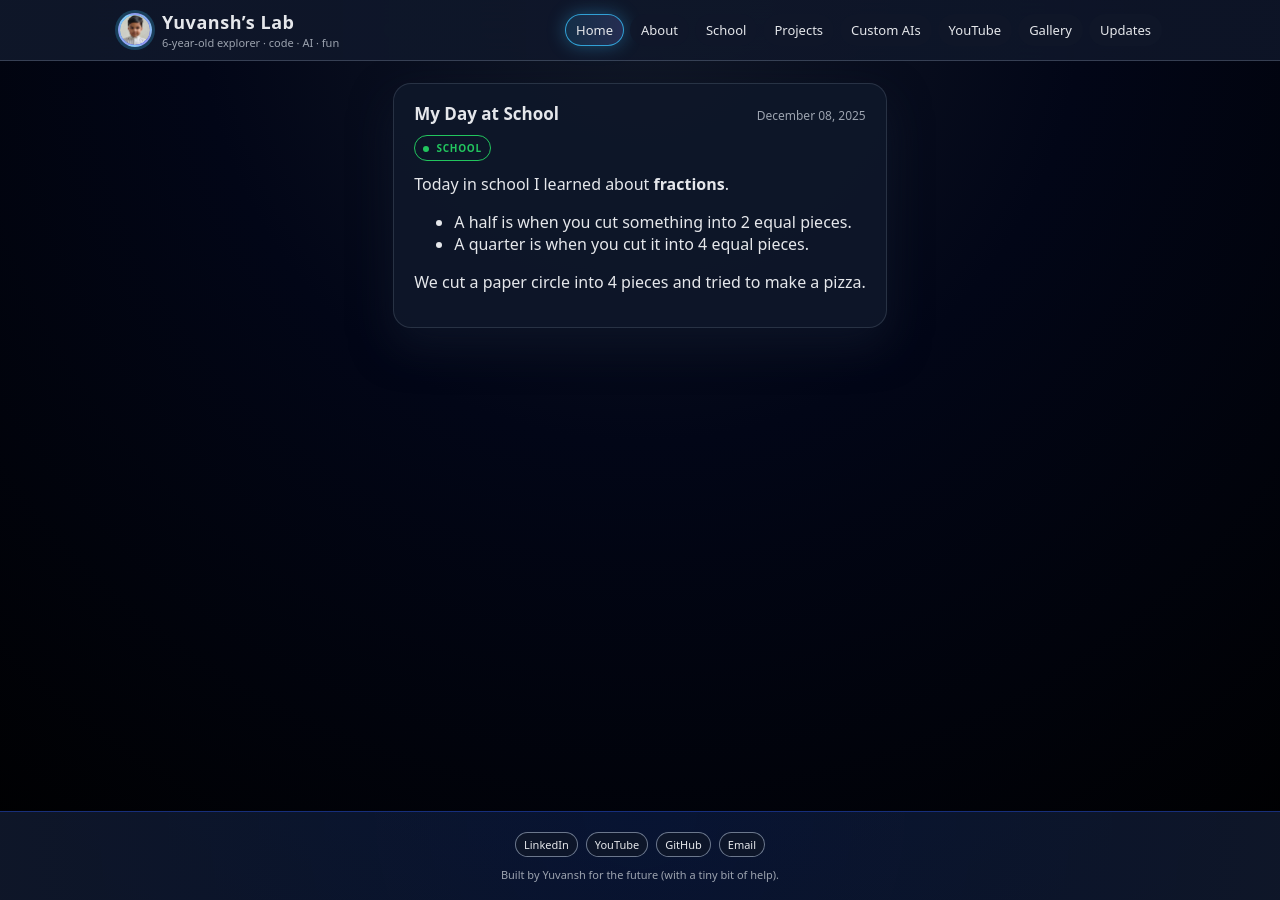
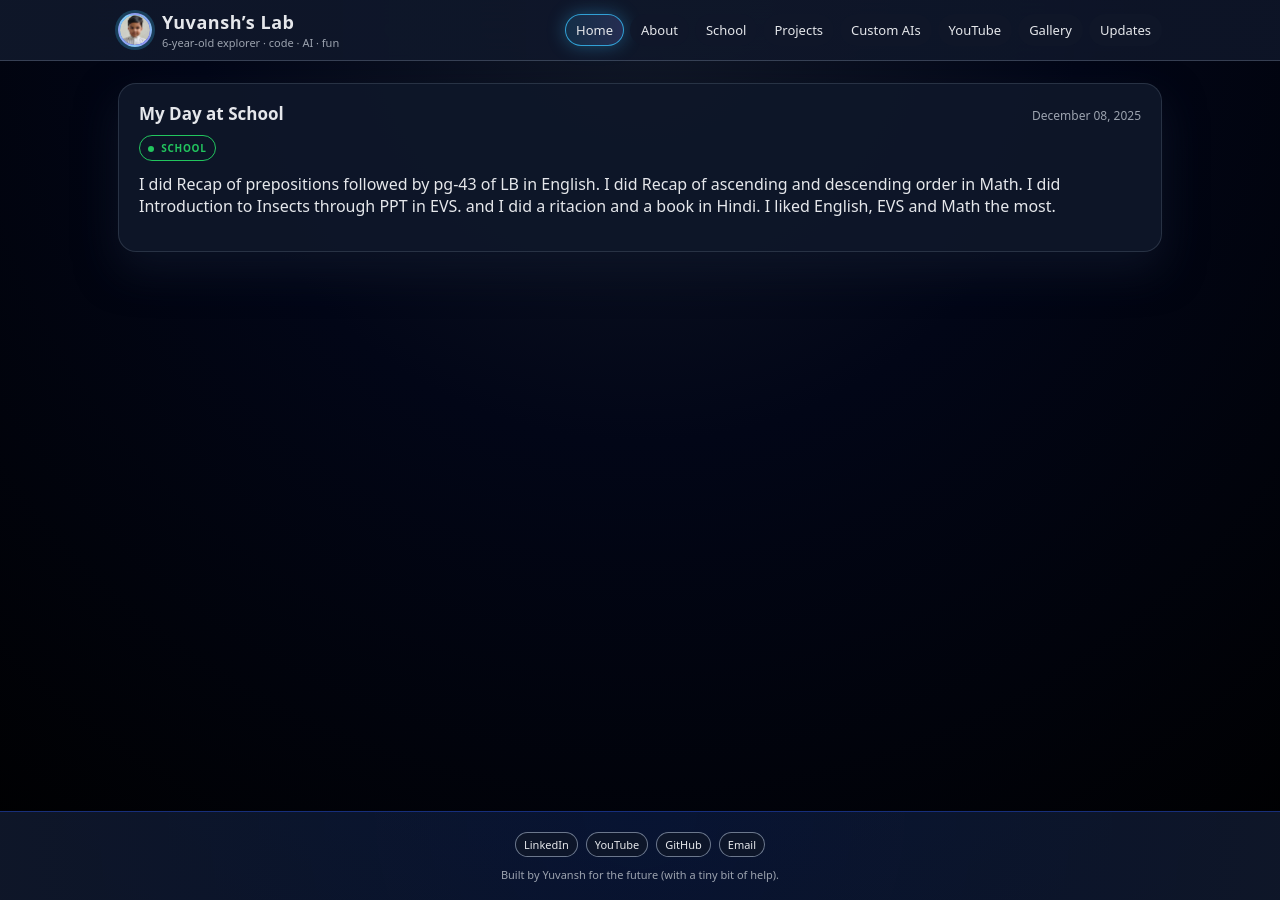
Before and after one commit to varunjain79/yuvansh.github.io, a Jekyll site: the page built from _posts/2025-12-08-my-day-at-school.md, in a window 1280 px wide. Built offline with Jekyll 4.4.1, drawn with Linux system fonts in a browser that asks for light colours.

Commit message:
Update 2025-12-08-my-day-at-school.md

```diff
--- a/_posts/2025-12-08-my-day-at-school.md
+++ b/_posts/2025-12-08-my-day-at-school.md
@@ -3,9 +3,8 @@
 category: school
 ---
 
-Today in school I learned about **fractions**.
-
-- A half is when you cut something into 2 equal pieces.
-- A quarter is when you cut it into 4 equal pieces.
-
-We cut a paper circle into 4 pieces and tried to make a pizza.
+I did Recap of prepositions followed by pg-43 of LB in English.
+I did Recap of ascending and descending order in Math.
+I did Introduction to Insects through PPT in EVS.
+and I did a ritacion and a book in Hindi.
+I liked English, EVS and Math the most.
```
